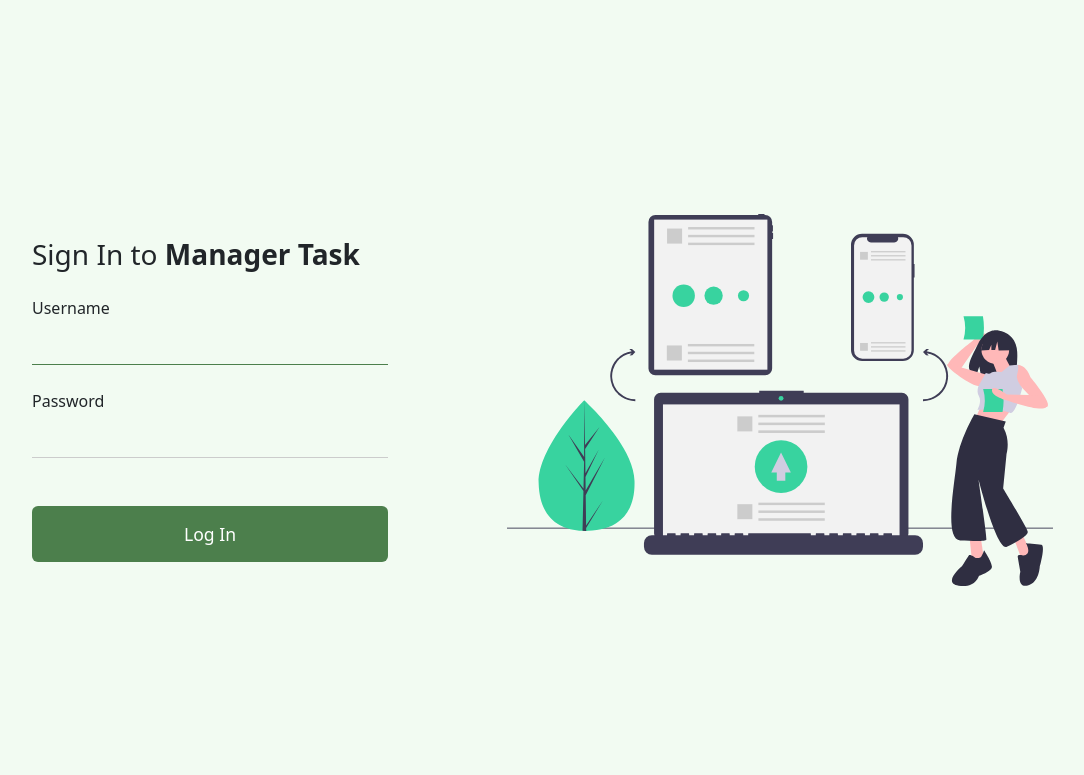
After one commit to rinotokun/task-manager, a Django app: page /accounts/login/ in a window 1280 px wide. The commit adds this page. Shown: the top 775 px of the page, without its empty margins (145-1229 px from the left). Run offline with Django 5.2, Linux system fonts and the light colour scheme; some libraries are stand-ins or nearby versions.

Commit message:
Add login and logout
Enabled django.contrib.auth.urls, so login and logout work out of the box, with LOGIN_REDIRECT_URL pointing to the home page.

Added a styled login page with an illustration, a logout form in the sidebar dropdown, and protected the index view with @login_required so only authenticated users can reach it.

```diff
--- a/static/css/styles.css
+++ b/static/css/styles.css
@@ -14,3 +14,54 @@ body {
 .bg-color-sidebar {
     background-color: #4C7F4C;
 }
+
+.login-vh {
+  min-height: calc(100vh - 3rem);
+}
+
+.login-vh .form-control {
+  border: 0;
+  border-bottom: 1px solid #ccc;
+  border-radius: 0;
+  padding-left: 0;
+  background-color: transparent;
+  box-shadow: none;
+}
+
+.login-vh .form-control:focus {
+  border-bottom-color: #4C7F4C;
+  box-shadow: none;
+}
+
+.login-vh .btn-primary {
+  width: 100%;
+  padding: 15px;
+  border: 0;
+  border-radius: 6px;
+  background-color: #4C7F4C;
+  font-size: 1.1rem;
+}
+
+.login-vh .btn-primary:hover {
+  background-color: #395F39;
+}
+
+.login-vh .asteriskField {
+  display: none;
+}
+
+.logout-btn {
+    background-color: transparent;
+    color: #fff;
+    margin: 0;
+    padding: 0;
+    border: 0;
+}
+
+.dropdown-bg-color {
+    background-color: #395F39;
+}
+
+.dropdown-item:hover {
+    background-color: #99bf99c8;
+}
--- a/task_manager/views.py
+++ b/task_manager/views.py
@@ -1,8 +1,10 @@
+from django.contrib.auth.decorators import login_required
 from django.shortcuts import render
 
 from .models import Task
 
 
+@login_required
 def index(request):
     num_user_tasks = request.user.tasks.count()
     num_tasks = Task.objects.count()
--- a/task_manager_service/settings.py
+++ b/task_manager_service/settings.py
@@ -112,6 +112,8 @@ AUTH_PASSWORD_VALIDATORS = [
 
 AUTH_USER_MODEL = "task_manager.Worker"
 
+LOGIN_REDIRECT_URL = "/"
+
 # Internationalization
 # https://docs.djangoproject.com/en/6.0/topics/i18n/
 
--- a/task_manager_service/urls.py
+++ b/task_manager_service/urls.py
@@ -4,5 +4,6 @@ from django.urls import path, include
 urlpatterns = [
     path("admin/", admin.site.urls),
     path("", include("task_manager.urls", namespace="task_manager")),
+    path("accounts/", include("django.contrib.auth.urls")),
     path("__debug__/", include("debug_toolbar.urls")),
 ]
--- /dev/null
+++ b/templates/registration/login.html
@@ -0,0 +1,39 @@
+{% extends "base.html" %}
+{% load static %}
+{% load crispy_forms_filters %}
+
+{% block sidebar %}
+{% endblock %}
+
+{% block content %}
+<div class="container">
+      <div class="row login-vh align-items-center">
+        <div class="col-md-6 order-md-2">
+          <img src="{% static 'images/undraw_file_sync_ot38.svg' %}" alt="Image" class="img-fluid" fetchpriority="high" decoding="sync">
+        </div>
+        <div class="col-md-6 contents">
+          <div class="row justify-content-center">
+            <div class="col-md-8">
+              <div class="mb-4">
+              <h3>Sign In to <strong>Manager Task</strong></h3>
+            </div>
+            <form method="post" action="{% url 'login' %}">
+              {% csrf_token %}
+              <div class="form-group last mb-4">
+                {{ form.username|as_crispy_field }}
+              </div>
+              <div class="form-group last mb-4">
+                {{ form.password|as_crispy_field }}
+              </div>
+              <br>
+              <input type="submit" value="Log In" class="btn text-white btn-block btn-primary">
+              <input type="hidden" name="next" value="{{ next }}">
+            </form>
+            </div>
+          </div>
+
+        </div>
+
+      </div>
+    </div>
+{% endblock %}
```
Also changed, not shown: templates/includes/sidebar.html (+9 -4 lines), static/images/undraw_file_sync_ot38.svg (added).
